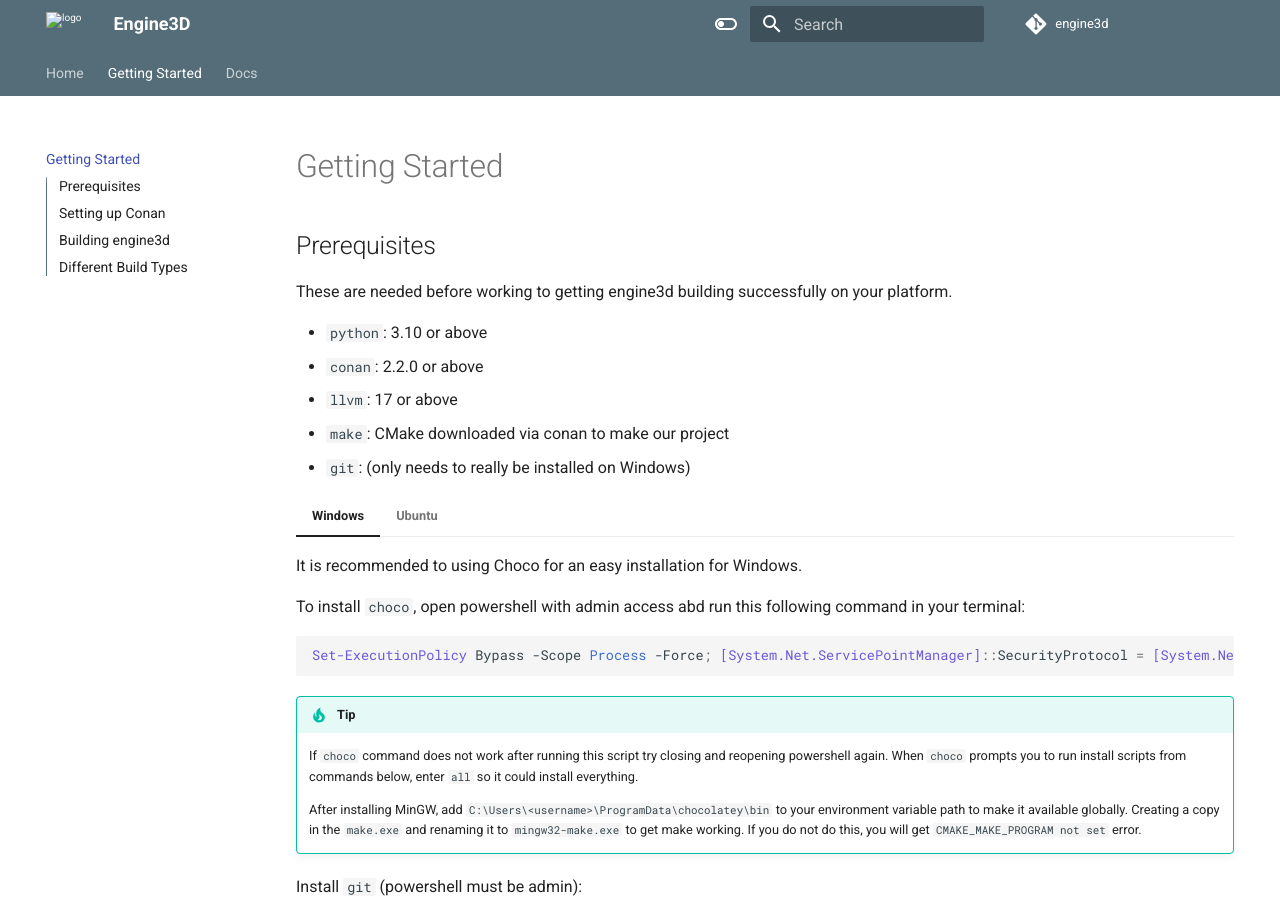
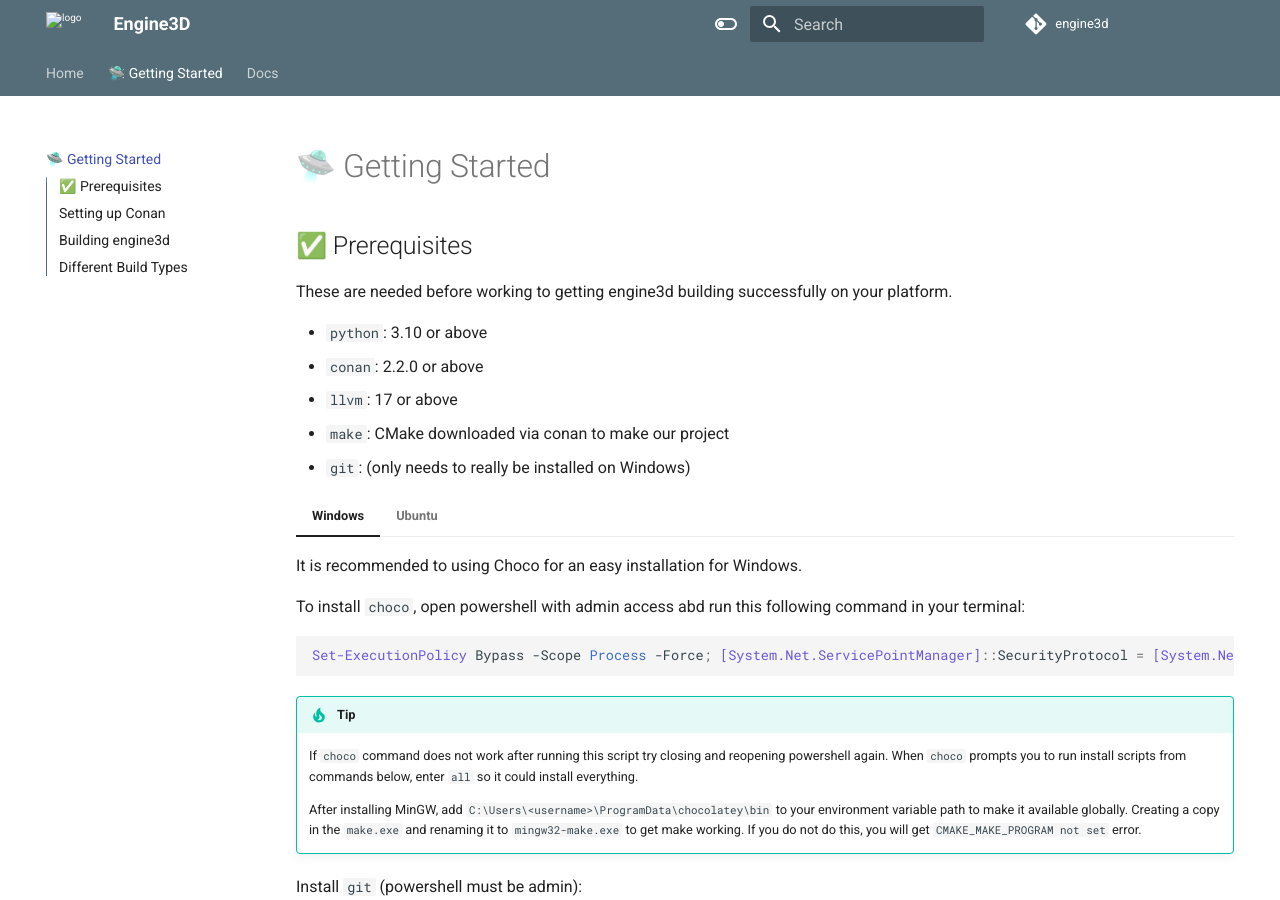
Before and after one commit to engine3d-dev/engine3d.github.io, an MkDocs documentation site: the page built from docs/page2.md, in a window 1280 px wide and 900 px high. Built offline with MkDocs 1.6.1 and Material for MkDocs 9.7.7, drawn with Linux system fonts in a browser that asks for light colours; comment, search, counter and statistics services are not loaded.

Commit message:
Update page2.md

```diff
--- a/docs/page2.md
+++ b/docs/page2.md
@@ -1,6 +1,6 @@
-# Getting Started
+# 🛸 Getting Started
 
-## Prerequisites
+## ✅ Prerequisites
 
 These are needed before working to getting engine3d building successfully on your platform.
 
```
